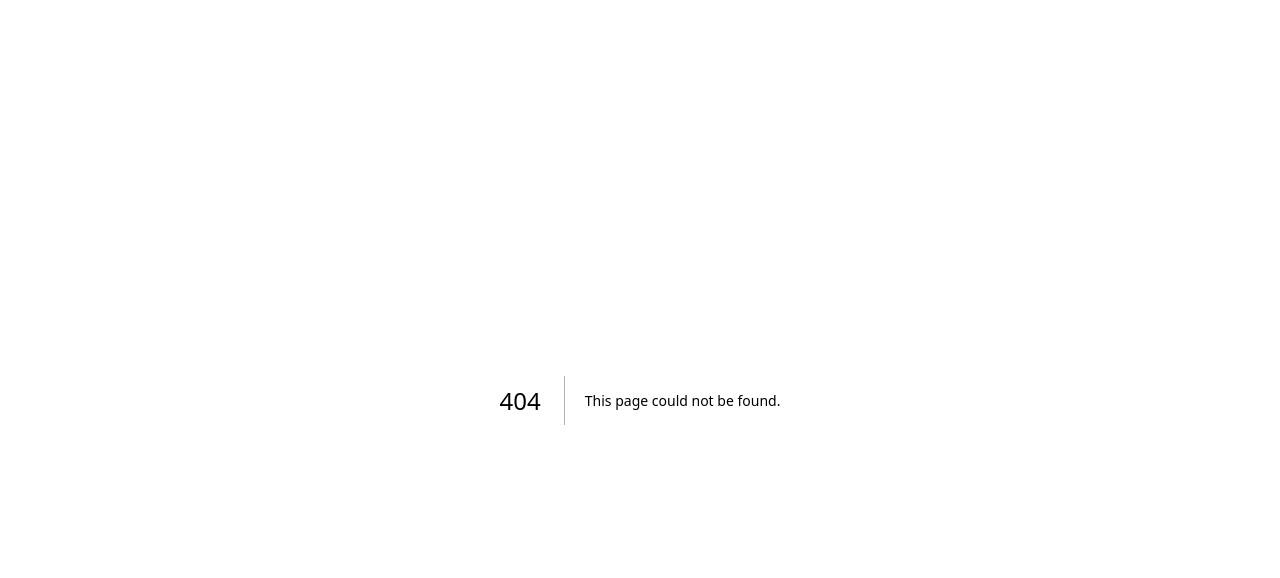
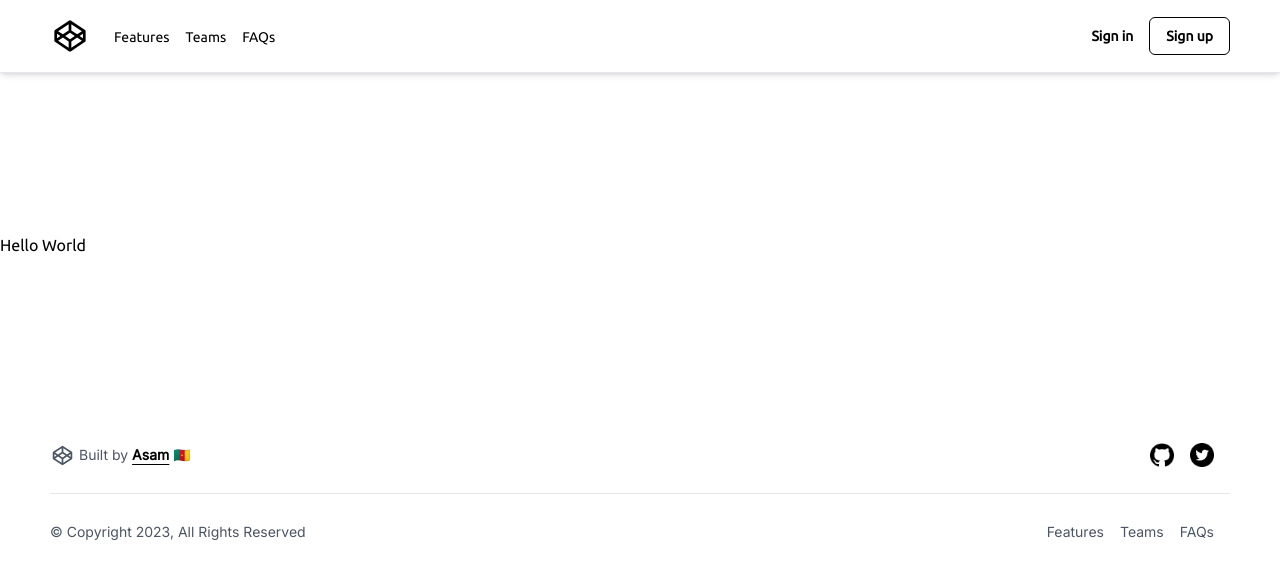
Before and after one commit to Asam237/usefull-link, a Next.js app in the folder frontend/: page /dashboard in a window 1280 px wide. Before the commit this address had no page. Shown: the top 578 px of the page. Built offline with nearby package versions, Linux system fonts and the light colour scheme.

Commit message:
add dashboard route and create page

```diff
--- a/frontend/components/sections/intro.section.tsx
+++ b/frontend/components/sections/intro.section.tsx
@@ -1,7 +1,10 @@
 import Link from "next/link"
-import { AiOutlineLink, AiOutlineUser } from "react-icons/ai"
+import { AiOutlineCode, AiOutlineLink, AiOutlineUser } from "react-icons/ai"
+import { useRecoilValue } from "recoil"
+import { authState } from "../../atoms/auth"
 
 export const Intro = () => {
+    const userToken = useRecoilValue(authState)
     return (
         <section className={`text-md`}>
             <div className="flex justify-center items-center flex-col text-center">
@@ -13,10 +16,18 @@ export const Intro = () => {
                     <Link href={""} className="bg-black h-12 w-64 lg:w-52 rounded-lg text-white flex justify-center items-center hover:text-gray-900 hover:bg-white hover:border hover:border-black">
                         <AiOutlineLink size={24} className="mr-2" />  Explore link
                     </Link>
-                    <Link href={""} className="border-gray-900 border h-12 w-64 lg:w-52 rounded-lg text-gray-900 flex justify-center items-center hover:bg-black hover:text-white">
-                        <AiOutlineUser size={24} className="mr-2" />
-                        Sign in
-                    </Link>
+                    {
+                        userToken.length > 50 ?
+                            <Link href={"/dashboard"} className="border-gray-900 border h-12 w-64 lg:w-52 rounded-lg text-gray-900 flex justify-center items-center hover:bg-black hover:text-white">
+                                <AiOutlineCode size={24} className="mr-2" />
+                                Your dashboard
+                            </Link> :
+                            <Link href={"/login"} className="border-gray-900 border h-12 w-64 lg:w-52 rounded-lg text-gray-900 flex justify-center items-center hover:bg-black hover:text-white">
+                                <AiOutlineUser size={24} className="mr-2" />
+                                Sign in
+                            </Link>
+
+                    }
                 </div>
             </div>
         </section>
--- a/frontend/pages/create.tsx
+++ b/frontend/pages/create.tsx
@@ -1,10 +1,10 @@
 import Head from 'next/head'
 import { AiOutlineCodepen } from "react-icons/ai"
-import { Inter } from "@next/font/google"
+import { Ubuntu } from "@next/font/google"
 import Link from 'next/link'
 import { Footer } from '../components/commons/footer.common'
 
-const inter = Inter({ weight: "400", subsets: ['latin'] })
+const ubuntu = Ubuntu({ weight: "400", subsets: ['latin'] })
 
 export default function Create() {
     return (
@@ -16,7 +16,7 @@ export default function Create() {
                 <link rel="icon" href="/favicon.ico" />
             </Head>
             <div>
-                <main className={`py-16 ${inter.className}`}>
+                <main className={`py-16 ${ubuntu.className}`}>
                     <div className="container mx-auto">
                         <div className='flex flex-col justify-center items-center'>
                             <AiOutlineCodepen size={60} />
--- /dev/null
+++ b/frontend/pages/dashboard.tsx
@@ -0,0 +1,25 @@
+import Head from "next/head";
+import { Ubuntu } from "@next/font/google"
+import { Header } from "../components/commons/header.common";
+import { Footer } from "../components/commons/footer.common";
+
+const ubuntu = Ubuntu({ weight: "400", subsets: ['latin'] })
+export default function Dashboard() {
+    return (
+        <>
+            <Head>
+                <title>Save Link  |  Dashboard</title>
+                <meta name="description" content="Save Link" />
+                <meta name="viewport" content="width=device-width, initial-scale=1" />
+                <link rel="icon" href="/favicon.ico" />
+            </Head>
+            <div className={`${ubuntu.className}`}>
+                <Header />
+                <main className='py-16 lg:py-40'>
+                    Hello World
+                </main>
+                <Footer />
+            </div>
+        </>
+    )
+}
--- a/frontend/pages/login.tsx
+++ b/frontend/pages/login.tsx
@@ -1,7 +1,7 @@
 import Head from 'next/head'
 import { Footer } from '../components/commons/footer.common'
 import { AiOutlineCodepen } from "react-icons/ai"
-import { Inter } from "@next/font/google"
+import { Ubuntu } from "@next/font/google"
 import Link from 'next/link'
 import { useState } from 'react'
 import { AuthService } from '../services/auth.service'
@@ -9,7 +9,7 @@ import { useRouter } from "next/router"
 import { useRecoilState } from "recoil"
 import { authState, fullnameState } from '../atoms/auth'
 
-const inter = Inter({ weight: "400", subsets: ['latin'] })
+const ubuntu = Ubuntu({ weight: "400", subsets: ['latin'] })
 
 export default function Login() {
 
@@ -47,7 +47,7 @@ export default function Login() {
                 <link rel="icon" href="/favicon.ico" />
             </Head>
             <div>
-                <main className={`py-16 ${inter.className}`}>
+                <main className={`py-16 ${ubuntu.className}`}>
                     <div className="container mx-auto">
                         <div className='flex flex-col justify-center items-center'>
                             <AiOutlineCodepen size={60} />
```
